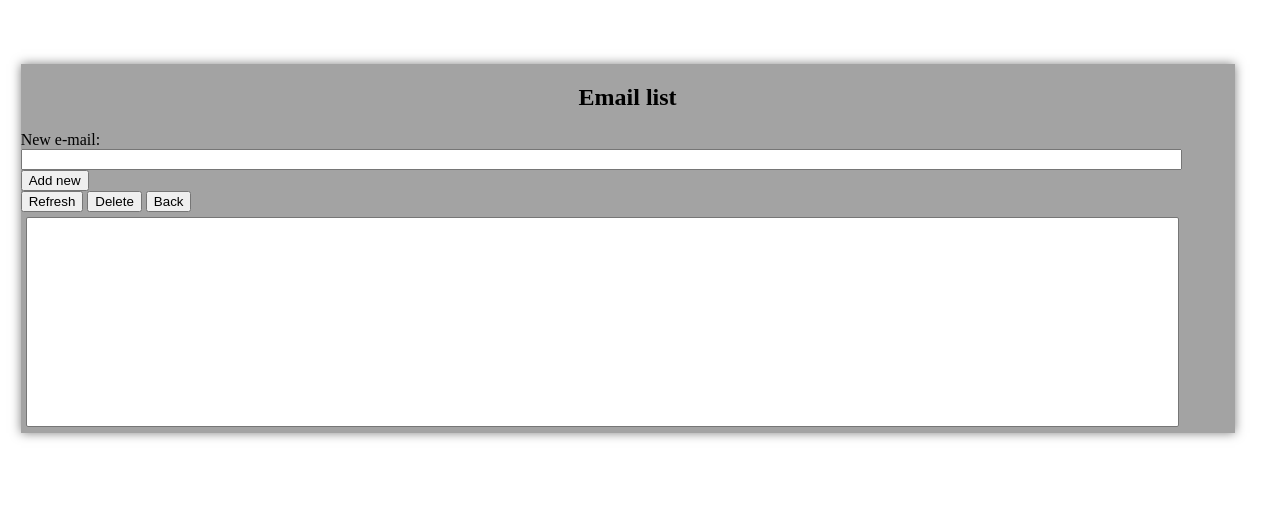
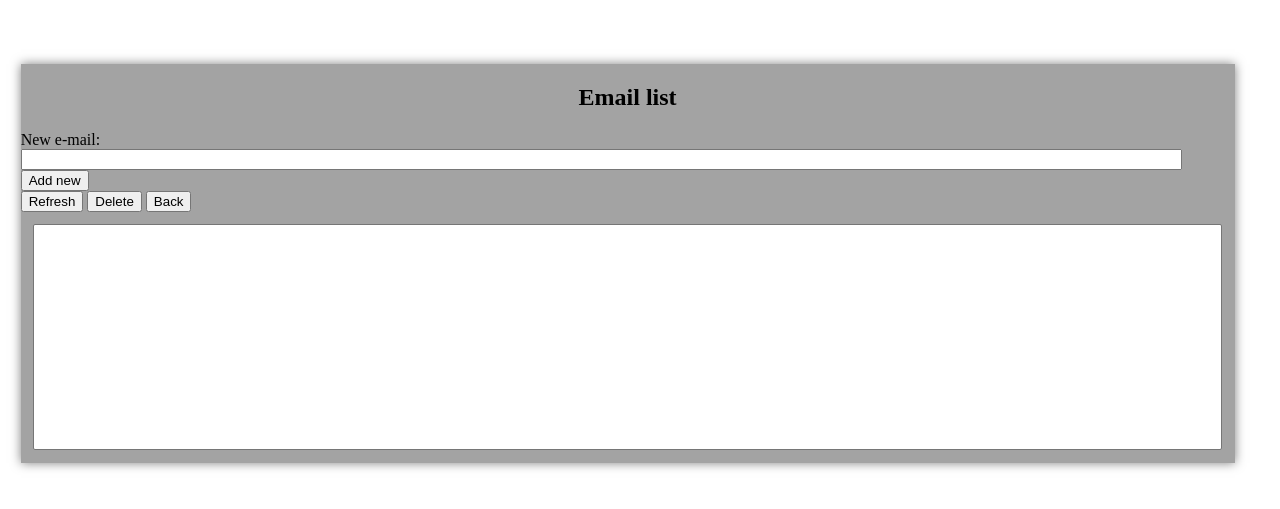
Before and after one commit to MasterUgoZapad/SpamSender, a PHP site: page /add_email.php in a window 1280 px wide. Shown: the part 46-555 px from the top of the page. Run offline with PHP 8.4, Linux system fonts and the light colour scheme; lists and menus that the app fills with data are empty.

Commit message:
Fix onfocus scrolling; Add css class to selects

```diff
--- a/add_email.php
+++ b/add_email.php
@@ -38,8 +38,7 @@
             <button type="button" onclick="DeleteEmail()">Delete</button>
             <button type="button" onclick="location.href = 'see_people.php'">Back</button>
         </form>
-        <select id="EmailListSelect" size="10"
-                style="width:95%; margin:5px 5px 5px 5px; padding:4px 4px 4px 4px; overflow:hidden; font: 12pt consolas;">
+        <select id="EmailListSelect" size="10" class="select_widelist" onFocus="window.scrollTo(0, 0);">
         </select>
     </div>
 </div>
--- a/see_groups.php
+++ b/see_groups.php
@@ -30,7 +30,7 @@
 					<button type="button" onclick="DeleteGroup()">Delete</button>
 					<button type="button" onclick="SendToGroup()">Send letter to group</button>
 				</form>
-				<select onchange="OnGroupSelect()" id="GroupListSelect" size="50" style="width:98%; margin:1% 1% 1% 1%; padding:1% 1% 1% 1%; overflow:hidden; font: 12pt consolas;">
+				<select onchange="OnGroupSelect()" id="GroupListSelect" size="50" class="select_widelist" onFocus="window.scrollTo(0, 0);">
 				</select>
 			</div>
 			<div class="secondColoumn">
--- a/see_letters_template.php
+++ b/see_letters_template.php
@@ -32,8 +32,7 @@
         </form>
         <form align="left" style="width:auto">
         </form>
-        <select onchange="OnTemplateSelect()" id="TemplateListSelect" size="50"
-                style="width:98%; margin:1% 1% 1% 1%; padding:1% 1% 1% 1%; overflow:hidden; font: 12pt consolas;">
+        <select onchange="OnTemplateSelect()" id="TemplateListSelect" size="50" class="select_widelist" onFocus="window.scrollTo(0, 0);">
         </select>
 
     </div>
--- a/see_people.php
+++ b/see_people.php
@@ -32,8 +32,7 @@
             <button align="right" type="button" onclick="ManageEmails()">Manage Emails</button>
             <button align="right" type="button" onclick="SendToPeople()">Send letter to</button>
         </form>
-        <select onchange="OnManSelect()" id="PeopleListSelect" size="50"
-                style="width:98%; margin:1% 1% 1% 1%; padding:1% 1% 1% 1%; overflow:hidden; font: 12pt consolas;">
+        <select onchange="OnManSelect()" id="PeopleListSelect" size="50" class="select_widelist" onFocus="window.scrollTo(0, 0);">
         </select>
     </div>
     <div class="secondColoumn">
--- a/styles/main.css
+++ b/styles/main.css
@@ -96,3 +96,11 @@
             border-color: #ebccd1;
             padding:1px 20px 1px 20px;
         }
+
+        select.select_widelist{
+            width:98%;
+            margin:1% 1% 1% 1%;
+            padding:1% 1% 1% 1%;
+            overflow:hidden;
+            font: 12pt consolas;
+        }
```
